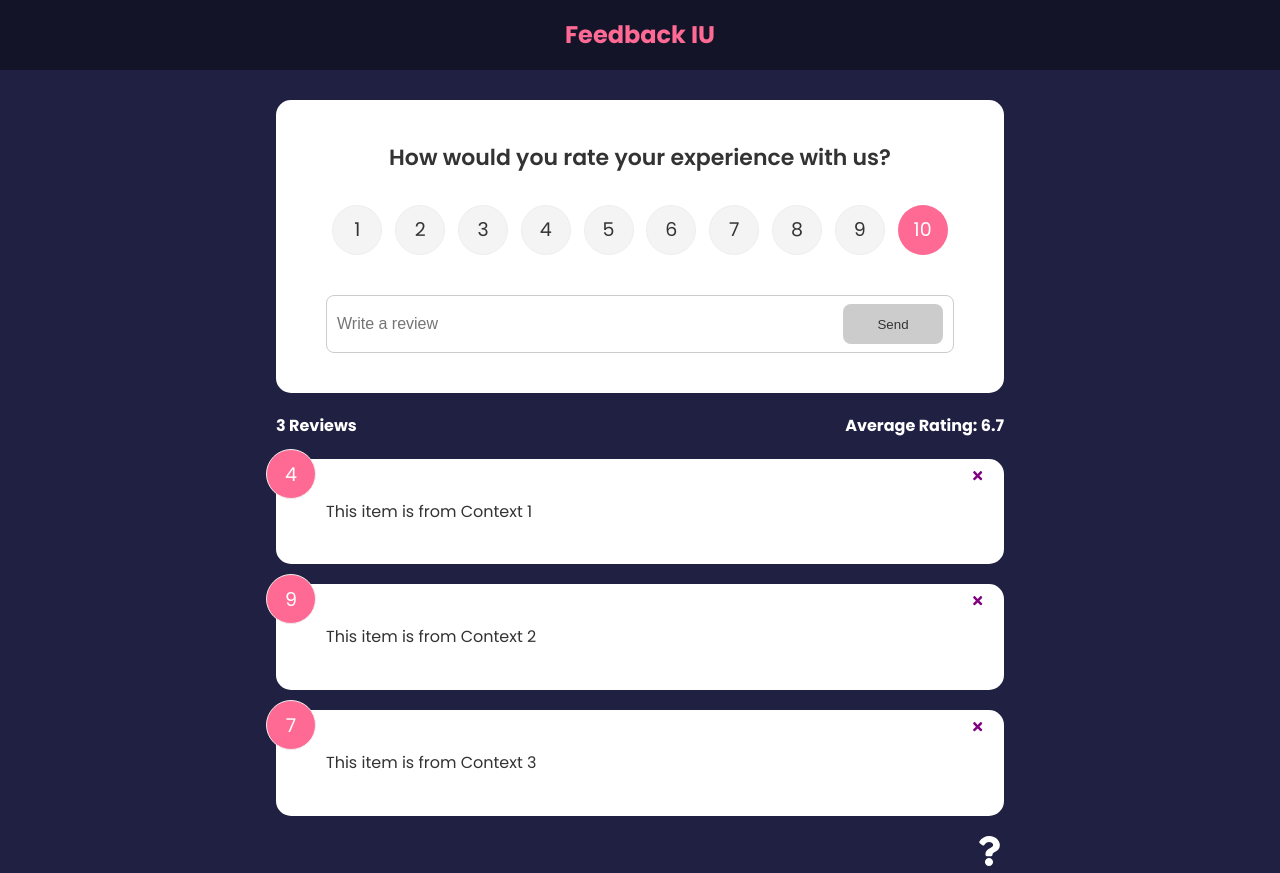
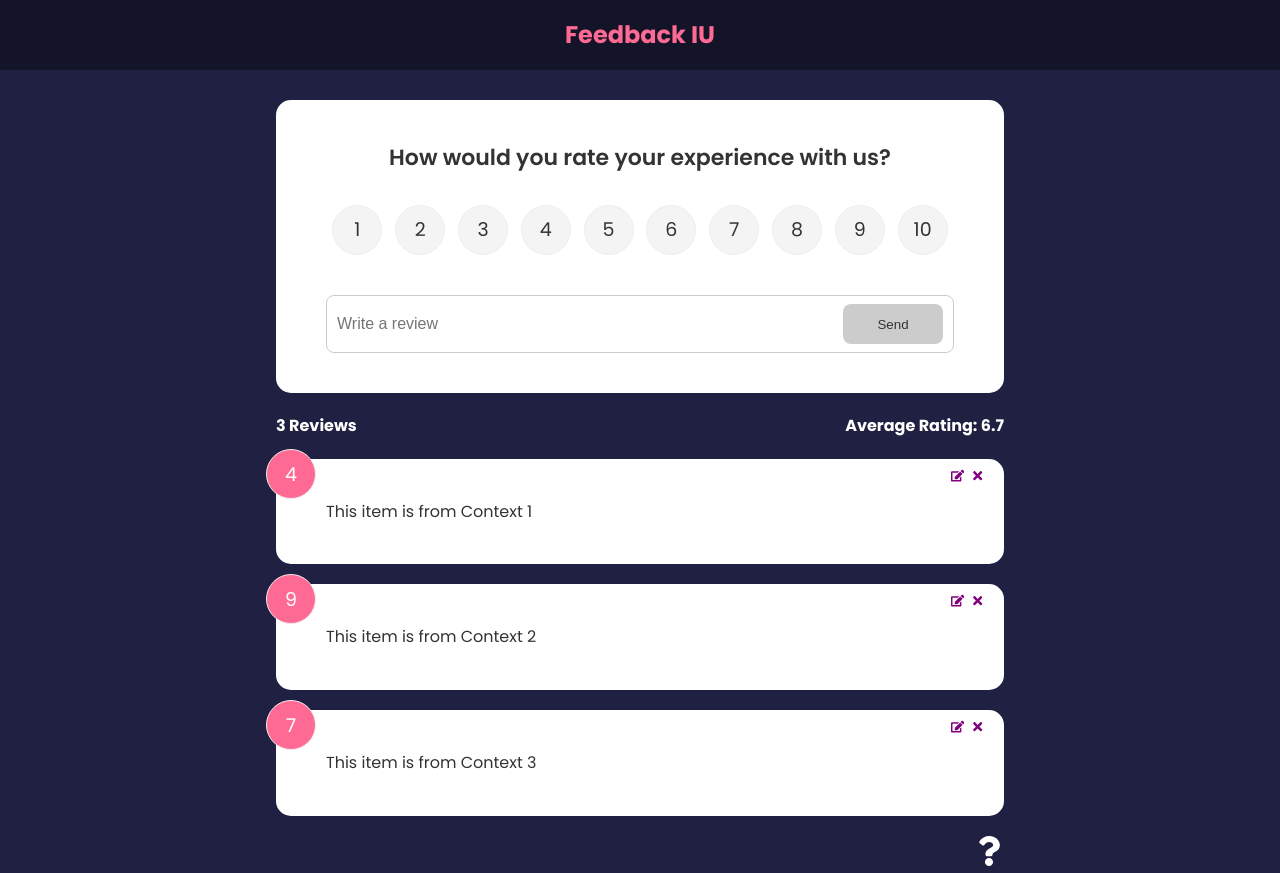
Before and after one commit to tirsop/Feeback-UI, a React (Create React App) app: page / in a window 1280 px wide. Built offline with nearby package versions, Linux system fonts and the light colour scheme.

Commit message:
add edit button than sends comment to form

```diff
--- a/src/components/FeedbackForm.jsx
+++ b/src/components/FeedbackForm.jsx
@@ -1,4 +1,4 @@
-import { useState, useContext } from "react";
+import { useState, useContext, useEffect } from "react";
 import RatingSelect from "./RatingSelect";
 import Card from "./shared/Card";
 import Button from "./shared/Button";
@@ -11,7 +11,16 @@
   const [btnDisabled, setBtnDisabled] = useState(true);
   const [message, setMessage] = useState('');
 
-  const { addFeedback } = useContext(FeedbackContext)
+  const { addFeedback, feedbackEdit } = useContext(FeedbackContext);
+
+  useEffect(() => {
+    if (feedbackEdit.edit === true) {
+      setBtnDisabled(false);
+      setText(feedbackEdit.item.text);
+      setRating(feedbackEdit.item.rating);
+    }
+  }, [feedbackEdit]);
+
   const handleTextChange = (e) => {
     if (text === '') {
       setBtnDisabled(true);
--- a/src/components/FeedbackItem.jsx
+++ b/src/components/FeedbackItem.jsx
@@ -1,16 +1,19 @@
-import { FaTimes } from 'react-icons/fa'  // cross icon
+import { FaTimes, FaEdit } from 'react-icons/fa'  // cross icon
 import { useContext } from 'react';
 import PropTypes from 'prop-types'
 import Card from "./shared/Card"
 import FeedbackContext from "../context/FeedbackContext";
 
 function FeedbackItem({ item }) {
-  const { deleteFeedback } = useContext(FeedbackContext)
+  const { deleteFeedback, editFeedback } = useContext(FeedbackContext)
   return (
     <Card>
       <div className="num-display">{item.rating}</div>
       <button onClick={() => deleteFeedback(item.id)} className="close">
         <FaTimes color="purple" />
+      </button>
+      <button onClick={() => editFeedback(item)} className="edit">
+        <FaEdit color='purple' />
       </button>
       <div className="text-display">{item.text}</div>
     </Card>
--- a/src/components/RatingSelect.jsx
+++ b/src/components/RatingSelect.jsx
@@ -1,7 +1,15 @@
-import { useState } from 'react';
+import { useState, useContext, useEffect } from 'react';
+import FeedbackContext from "../context/FeedbackContext";
+
 
 function RatingSelect({ select }) {
   const [selected, setSelected] = useState(10);
+
+  const { feedbackEdit } = useContext(FeedbackContext);
+
+  useEffect(() => {
+    setSelected(feedbackEdit.item.rating);
+  }, [feedbackEdit])
 
   const handleChange = (e) => {
     setSelected(+e.currentTarget.value) // the + changes the value from string to number
--- a/src/context/FeedbackContext.js
+++ b/src/context/FeedbackContext.js
@@ -22,6 +22,11 @@
     },
   ]);
 
+  const [feedbackEdit, setFeedbackEdit] = useState({
+    item: {},
+    edit: false
+  })
+
   const addFeedback = (newFeedback) => {
     newFeedback.id = parseInt(uuidv4());
     setFeedback([newFeedback, ...feedback])
@@ -32,12 +37,20 @@
       setFeedback(feedback.filter((item) => item.id !== id))
     }
   }
+  const editFeedback = (item) => {
+    setFeedbackEdit({
+      item,
+      edit: true
+    })
+  }
 
   return (
     <FeedbackContext.Provider value={{
       feedback,
       deleteFeedback,
       addFeedback,
+      editFeedback,
+      feedbackEdit
     }}>
       {children}
     </FeedbackContext.Provider>
```
